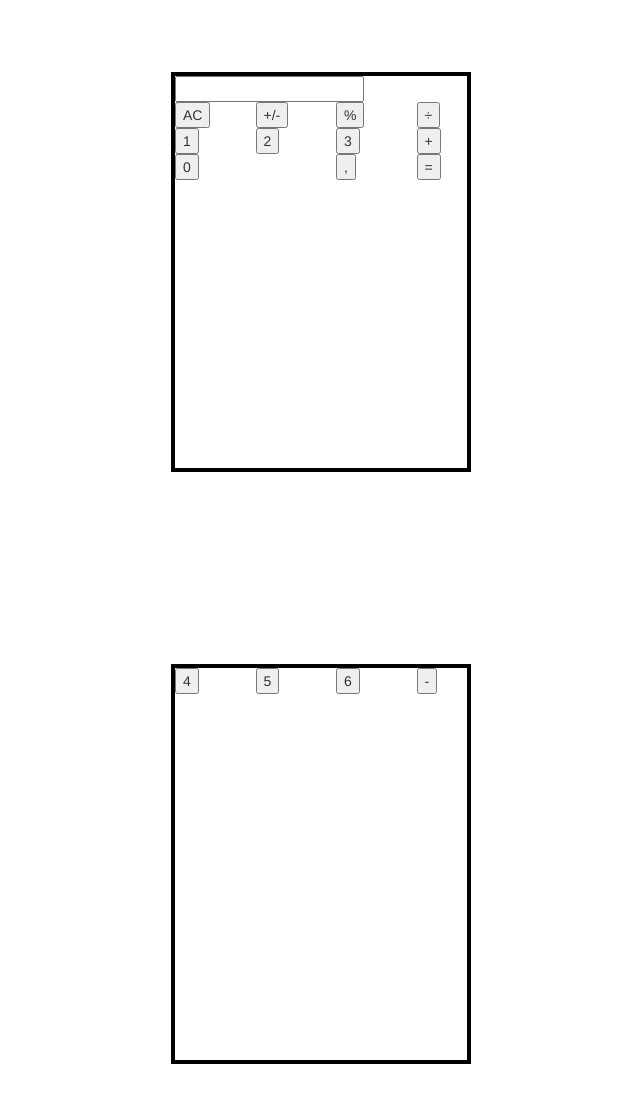
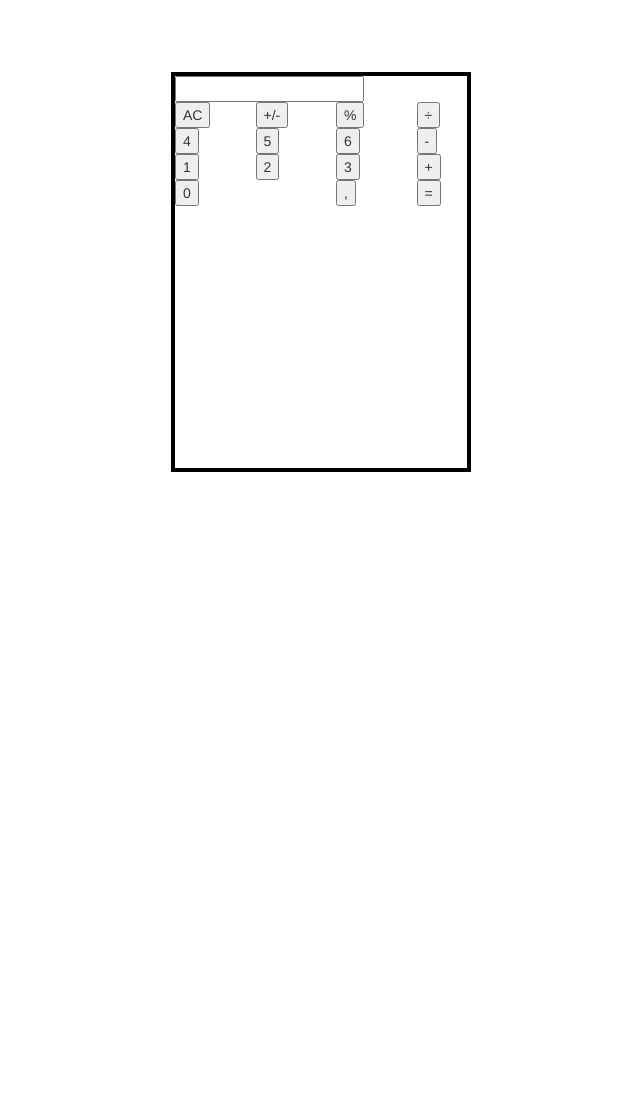
Before and after one commit to AntonAlfsson/Super_Calculator, a plain HTML site: page index.html in a window 1280 px wide. Shown: the part 120-1222 px from the top of the page, without its empty margins (21-661 px from the left). After the commit the page ends 800 px from the top, so only its background shows below. Drawn offline with nearby package versions, Linux system fonts and the light colour scheme.

Commit message:
Changed order of buttons

```diff
--- a/index.html
+++ b/index.html
@@ -39,7 +39,13 @@
             <div class="col-xs-3"><button>÷</button></div>
         </div>
 
-
+        <!-- Rad 3 -->
+        <div class="row">
+	<div class="col-xs-3"><button>4</button></div>
+  	<div class="col-xs-3"><button>5</button></div>
+  	<div class="col-xs-3"><button>6</button></div>
+  	<div class="col-xs-3"><button>-</button></div>
+  	</div>
 
         <div class="row"> <!-- Rad 4 -->
             <div class="col-xs-3"><button>1</button></div>
@@ -60,17 +66,8 @@
 				<button>=</button>
 			</div>
 		</div>
-	</div>
-	<div class="calculator">
 
-	<div class="row">
-	<div class="col-xs-3"><button>4</button></div>
-  	<div class="col-xs-3"><button>5</button></div>
-  	<div class="col-xs-3"><button>6</button></div>
-  	<div class="col-xs-3"><button>-</button></div>
 
-  	</div>
-	</div>
 
 </div>
 
```
